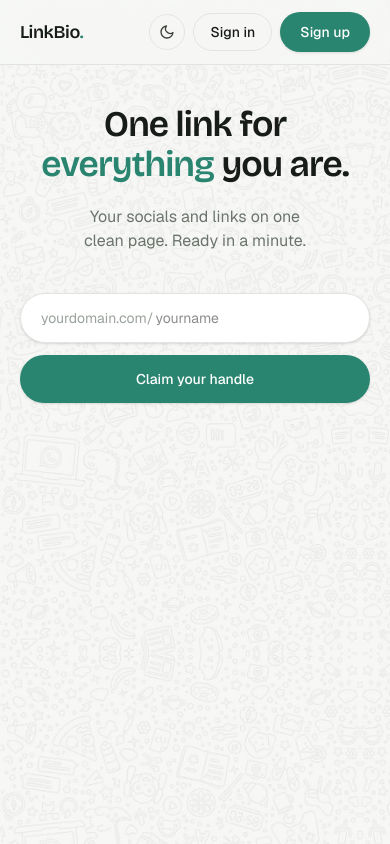
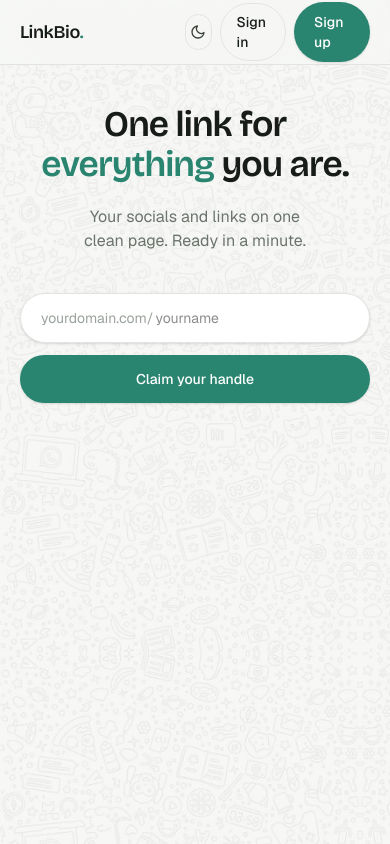
Before and after one commit to AryanV4R/Avenue, a Next.js app: page / in a window 390 px wide. Built offline with nearby package versions, Linux system fonts and the light colour scheme; no server answers.

Commit message:
navbar updates

```diff
--- a/components/NavLinks.tsx
+++ b/components/NavLinks.tsx
@@ -6,7 +6,7 @@ import { FiUser, FiGrid, FiHome } from "react-icons/fi";
 import { cn } from "@/lib/utils";
 
 const base =
-  "inline-flex items-center justify-center gap-2 rounded-full px-3 py-2 text-sm font-medium transition active:scale-[0.98] sm:px-4";
+  "inline-flex h-9 items-center justify-center gap-2 rounded-full px-3 text-sm font-medium transition active:scale-[0.98] sm:px-4";
 const idle =
   "text-neutral-500 hover:bg-neutral-100 hover:text-neutral-900 dark:hover:bg-neutral-900 dark:hover:text-white";
 const active = "bg-accent/15 text-accent";
--- a/components/Navbar.tsx
+++ b/components/Navbar.tsx
@@ -20,17 +20,20 @@ export default function Navbar() {
 
   return (
     <header className="sticky top-0 z-30 border-b border-neutral-200 bg-neutral-50/70 backdrop-blur-md dark:border-neutral-800 dark:bg-neutral-950/70">
-      <nav className="mx-auto flex h-16 max-w-6xl items-center justify-between gap-3 px-5 sm:px-8">
-        <div className="flex min-w-0 items-center gap-1 sm:gap-2">
-          <Link href="/" className="mr-2 font-display text-lg font-semibold tracking-tight sm:mr-4">
+      <nav className="mx-auto grid h-16 max-w-6xl grid-cols-[1fr_auto_1fr] items-center gap-3 px-5 sm:px-8">
+        <div className="flex min-w-0 items-center">
+          <Link href="/" className="font-display text-lg font-semibold tracking-tight">
             {APP_NAME}
             <span className="text-accent">.</span>
           </Link>
+        </div>
+
+        <div className="flex items-center justify-center gap-1 sm:gap-2">
           {!ready && <div className={`${bar} h-9 w-40`} />}
           {ready && loggedIn && <NavLinks handle={profile?.handle || null} />}
         </div>
 
-        <div className="flex items-center gap-2">
+        <div className="flex items-center justify-end gap-2">
           <div id="nav-extra" className="flex items-center" />
           <ThemeToggle />
           {!ready && <div className={`${bar} h-9 w-9`} />}
```
